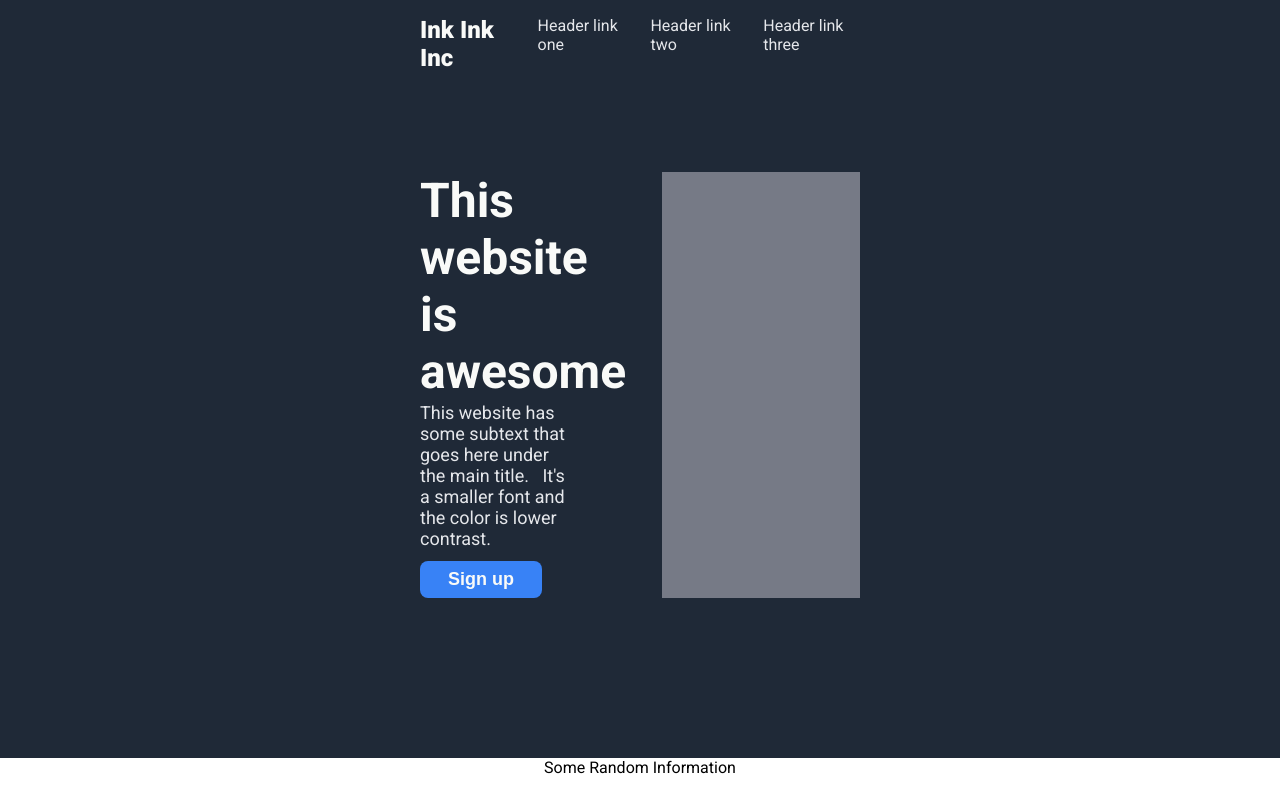
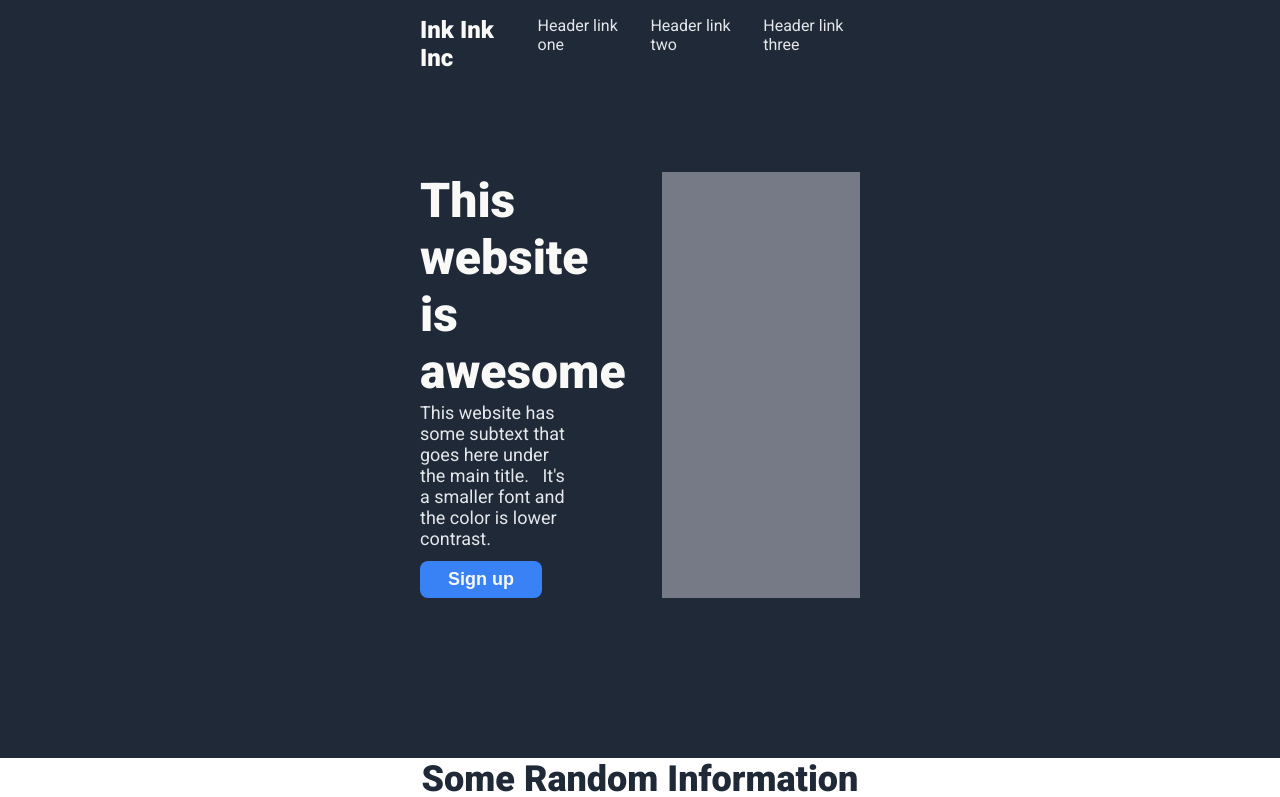
Before and after one commit to SochillyInept/landing-page, a plain HTML site: page index.html in a window 1280 px wide. Shown: the top 797 px of the page. Drawn offline with Linux system fonts and the light colour scheme.

Commit message:
Style information title

```diff
--- a/styles.css
+++ b/styles.css
@@ -17,13 +17,13 @@ body {
     justify-content: space-between;
 }
 
+/*  ||  Header */
+
 .header {
     display: flex;
     flex-direction: column;
     background-color: #1f2937;
     padding: 16px 420px 160px;
-
-
 }
 
 .nav {
@@ -34,8 +34,9 @@ body {
 
 #logo {
     font-size: 24px;
+    color: #f9Faf8;
     font-weight: 900;
-    color: #f9Faf8;
+    font-family: Roboto;
 }
 
 .focus {
@@ -45,11 +46,23 @@ body {
     flex-wrap: wrap;
 }
 
+h1 {
+    font-size: 48px;
+    color: #f9Faf8;
+    margin-bottom: -10px;
+    font-weight: 900;
+}
+
 .hero-text {
     display: flex;
     flex-flow: column wrap;
     flex: 1;
     gap: 12px;
+}
+
+.hero-image {
+    background-color: #767a86;
+    flex: 1;
 }
 
 .signup {
@@ -62,10 +75,8 @@ body {
     font-weight: 900;
 }
 
-.hero-image {
-    background-color: #767a86;
-    flex: 1;
-}
+/* ... */
+
 
 .text {
     font-size: 18px;
@@ -74,6 +85,8 @@ body {
 }
 
 
+/*  || Information  */
+
 .information {
 
     display: flex;
@@ -81,9 +94,18 @@ body {
     align-items: center;
 }
 
+.info-title {
+    font-size: 36px;
+    color: #1f2937;
+    font-weight: 900;
+}
+
 .item-list {
     display: flex;
 }
+
+/* ... */
+
 
 .quotation {
     background-color: #E5e7eb;
@@ -112,9 +134,3 @@ img {
     width: 300px;
     height: auto;
 }
-
-h1 {
-    font-size: 48px;
-    color: #f9Faf8;
-    margin-bottom: -10px;
-}
```
